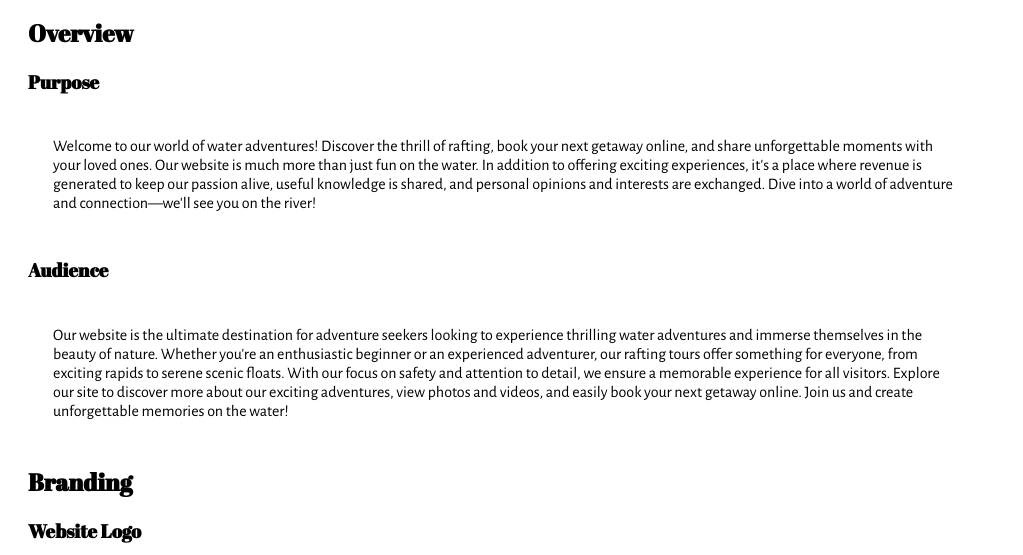
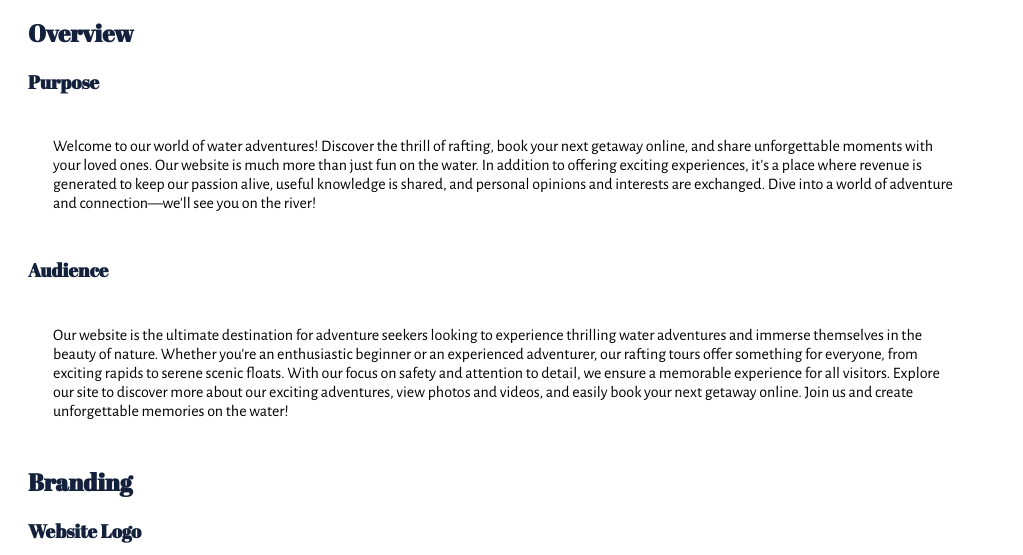
Before and after one commit to isaacpassnav/wdd130, a plain HTML site: page wwr/site-plan-rafting.html in a window 1280 px wide. Shown: the part 176-731 px from the top of the page, without its empty margins (0-1023 px from the left). Drawn offline with nearby package versions, Linux system fonts and the light colour scheme.

Commit message:
homework week02

```diff
--- a/wwr/styles/site-plan-rafting.css
+++ b/wwr/styles/site-plan-rafting.css
@@ -9,10 +9,10 @@ body{
     padding: 20px;
 }
 :root{
-    --primary-color: 14213D;
-    --secondary-color: FCA311;
-    --accent1-color: E5E5E5;
-    --accent2-color: FFFFFF;
+    --primary-color: #14213D;
+    --secondary-color: #FCA311;
+    --accent1-color: #E5E5E5;
+    --accent2-color: #FFFFFF;
 
     --heading-font:"Abril Fatface", serif;
     --paragraph-font:"Alegreya Sans", serif;
```
